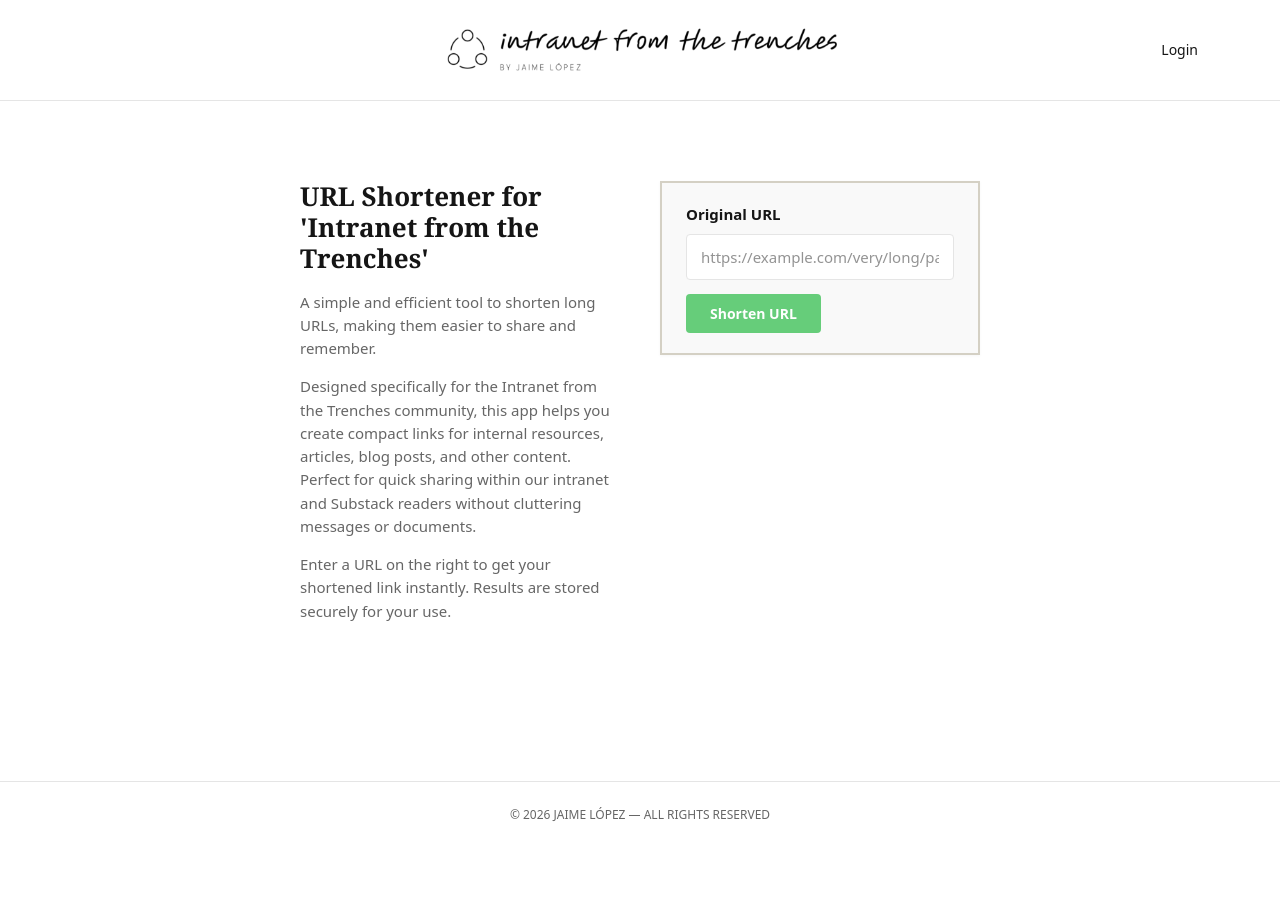
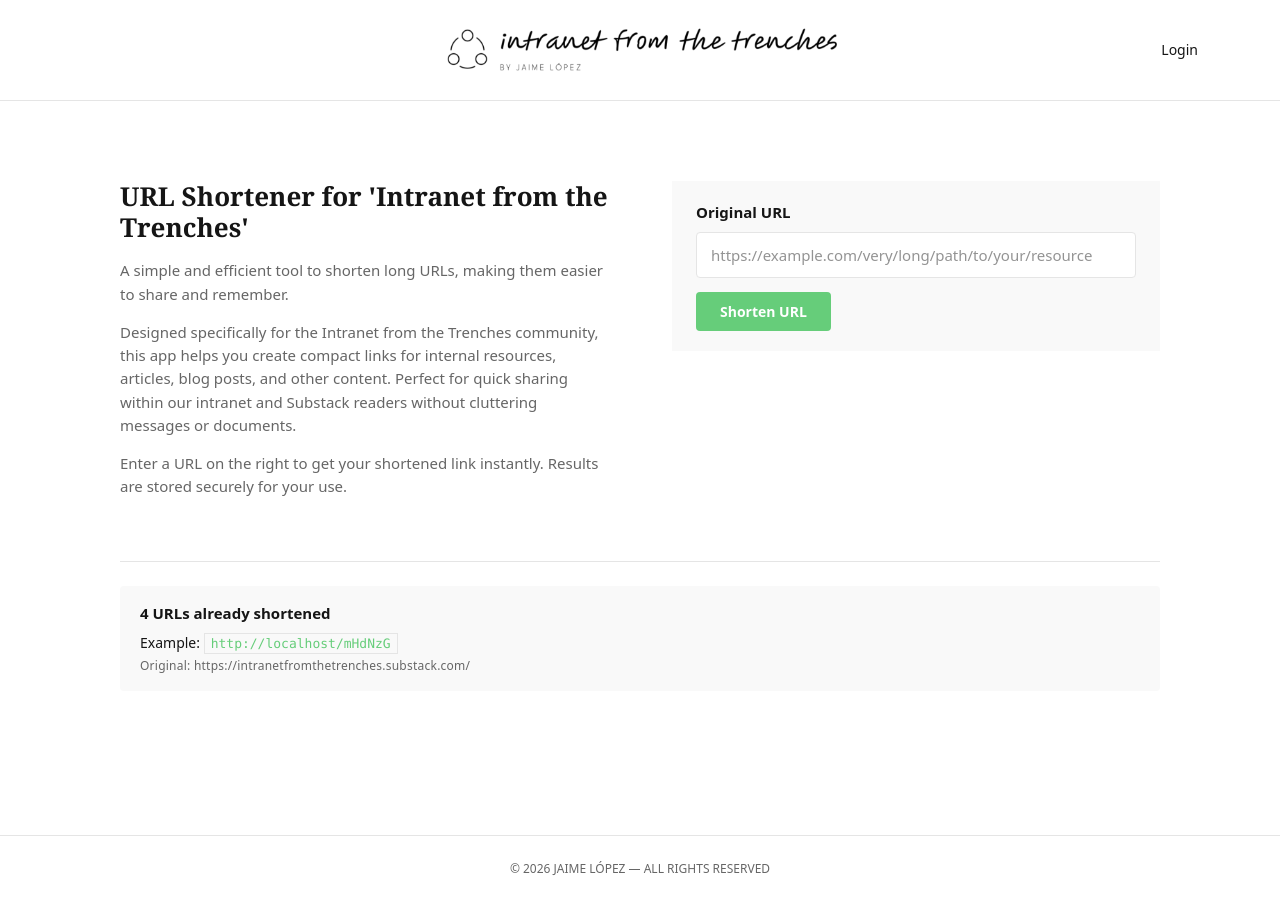
Before and after one commit to jaloplo/ai-ender-pearl, a Next.js app: page / in a window 1280 px wide. Before the commit the page ends 848 px from the top, so only its background shows below. Built offline with nearby package versions, Linux system fonts and the light colour scheme; no server answers.

Commit message:
feat: homepage Wider Columns, Borderless Shortener Box, and Stats Row

```diff
--- /dev/null
+++ b/app/api/public-stats/route.js
@@ -0,0 +1,32 @@
+import { NextResponse } from 'next/server';
+import { readUrls } from '@/app/lib/urls';
+import { isAllowedOrigin, createForbiddenResponse } from '@/app/lib/security';
+
+export async function GET(request) {
+  // Security: only allow same-domain calls (consistent with other public APIs)
+  if (!isAllowedOrigin(request)) {
+    return createForbiddenResponse();
+  }
+
+  try {
+    const shorts = await readUrls();
+    const count = shorts.length;
+
+    let example = null;
+    if (count > 0) {
+      const first = shorts[0];
+      const origin = request.nextUrl.origin;
+      example = {
+        id: first.id,
+        original: first.original,
+        shortUrl: `${origin}/${first.id}`,
+        created: first.created,
+      };
+    }
+
+    return NextResponse.json({ count, example });
+  } catch (error) {
+    console.error('Public stats error:', error);
+    return NextResponse.json({ count: 0, example: null }, { status: 200 });
+  }
+}
--- a/app/globals.css
+++ b/app/globals.css
@@ -60,7 +60,7 @@ p, li {
 }
 
 .main-content {
-  max-width: 720px;
+  max-width: 1080px;
   margin: 0 auto;
   padding: 48px 0;
 }
@@ -1005,3 +1005,105 @@ footer {
     min-width: 100%;
   }
 }
+
+/* ========================================
+   HOME PAGE WIDER COLUMNS + BORDERLESS SHORTENER + STATS ROW
+   Per user request:
+   - Make both columns wider for higher resolution approach
+   - Remove border line in the shortener box
+   - New row after main split for shortened URLs count + example
+   ======================================== */
+
+.home-centered {
+  max-width: 1280px; /* wider for higher resolution */
+  margin: 0 auto;
+  padding: 32px 20px;
+}
+
+.home-split {
+  display: flex;
+  gap: 64px; /* slightly larger gap for wider layout */
+  align-items: flex-start;
+}
+
+.left-panel {
+  flex: 1.1; /* slightly wider proportion */
+  min-width: 340px;
+}
+
+.right-panel {
+  flex: 1.1;
+  min-width: 380px;
+}
+
+/* Remove border line in the shortener box (prominent-form) */
+.right-panel .prominent-form,
+.prominent-form {
+  border: none !important;
+  box-shadow: none;
+  background-color: var(--color-bg-secondary);
+}
+
+/* New stats row after the main split */
+.stats-row {
+  margin-top: 48px;
+  padding-top: 24px;
+  border-top: 1px solid var(--color-border-subtle);
+  max-width: 100%;
+}
+
+.stats-content {
+  font-size: 15px;
+  color: var(--color-text-primary);
+  background-color: var(--color-bg-secondary);
+  padding: 16px 20px;
+  border-radius: 4px;
+  line-height: 1.5;
+}
+
+.stats-content strong {
+  font-weight: 600;
+  display: block;
+  margin-bottom: 8px;
+}
+
+.stats-example {
+  margin-top: 8px;
+  font-size: 14px;
+}
+
+.stats-example .short-url {
+  font-size: 13px;
+}
+
+/* Responsive adjustments for wider layout */
+@media (max-width: 1024px) {
+  .home-centered {
+    max-width: 960px;
+  }
+  .home-split {
+    gap: 48px;
+  }
+}
+
+@media (max-width: 768px) {
+  .home-centered {
+    padding: 24px 16px;
+    max-width: 100%;
+  }
+
+  .home-split {
+    flex-direction: column;
+    gap: 32px;
+  }
+
+  .left-panel,
+  .right-panel {
+    min-width: 100%;
+    flex: none;
+  }
+
+  .stats-row {
+    margin-top: 32px;
+  }
+}
--- a/app/page.js
+++ b/app/page.js
@@ -1,12 +1,15 @@
 'use client';
 
-import { useState } from 'react';
+import { useState, useEffect } from 'react';
 
 export default function ShortenPage() {
   const [url, setUrl] = useState('');
   const [result, setResult] = useState(null);
   const [error, setError] = useState('');
   const [loading, setLoading] = useState(false);
+
+  const [stats, setStats] = useState({ count: 0, example: null });
+  const [statsLoading, setStatsLoading] = useState(true);
 
   const handleSubmit = async (e) => {
     e.preventDefault();
@@ -36,6 +39,8 @@ export default function ShortenPage() {
       } else {
         setResult(data);
         setUrl('');
+        // Refresh stats after successful shorten
+        fetchStats();
       }
     } catch (err) {
       setError('Network error. Please try again.');
@@ -43,6 +48,27 @@ export default function ShortenPage() {
       setLoading(false);
     }
   };
+
+  const fetchStats = async () => {
+    try {
+      const res = await fetch('/api/public-stats');
+      if (res.ok) {
+        const data = await res.json();
+        setStats(data);
+      }
+    } catch (e) {
+      // keep previous or default
+    }
+  };
+
+  useEffect(() => {
+    const loadStats = async () => {
+      setStatsLoading(true);
+      await fetchStats();
+      setStatsLoading(false);
+    };
+    loadStats();
+  }, []);
 
   return (
     <div className="home-centered">
@@ -100,6 +126,29 @@ export default function ShortenPage() {
           )}
         </div>
       </div>
+
+      {/* New row after the main split: stats on number of shortened URLs + example */}
+      <div className="stats-row">
+        <div className="stats-content">
+          {statsLoading ? (
+            <span>Loading usage stats...</span>
+          ) : (
+            <>
+              <strong>{stats.count} URLs already shortened</strong>
+              {stats.example && (
+                <div className="stats-example">
+                  Example: <a href={stats.example.shortUrl} target="_blank" rel="noopener noreferrer" className="short-url">{stats.example.shortUrl}</a>
+                  <br />
+                  <span className="metadata">Original: {stats.example.original}</span>
+                </div>
+              )}
+              {stats.count === 0 && (
+                <span className="metadata">Be the first to shorten a URL!</span>
+              )}
+            </>
+          )}
+        </div>
+      </div>
     </div>
   );
 }
```
Also changed, not shown: 1 other file (tests, documents, lock files or other folders).
